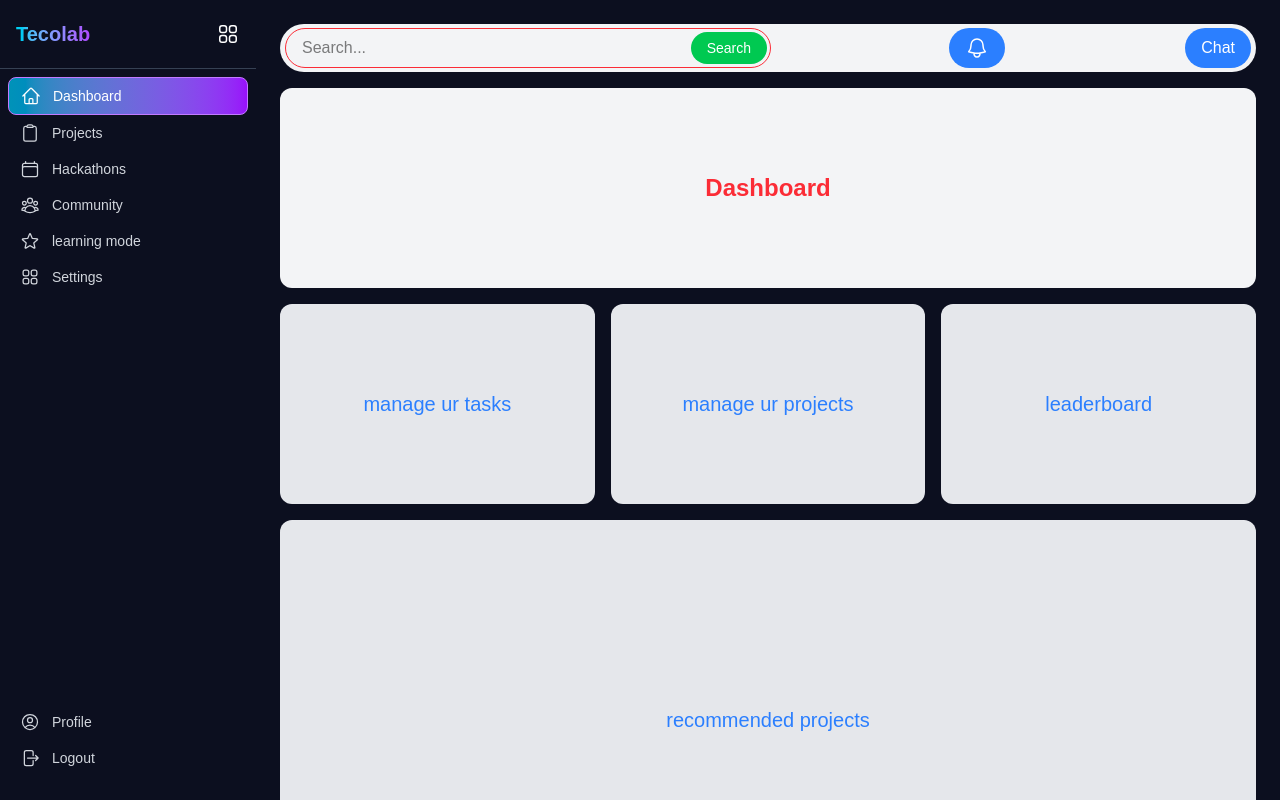
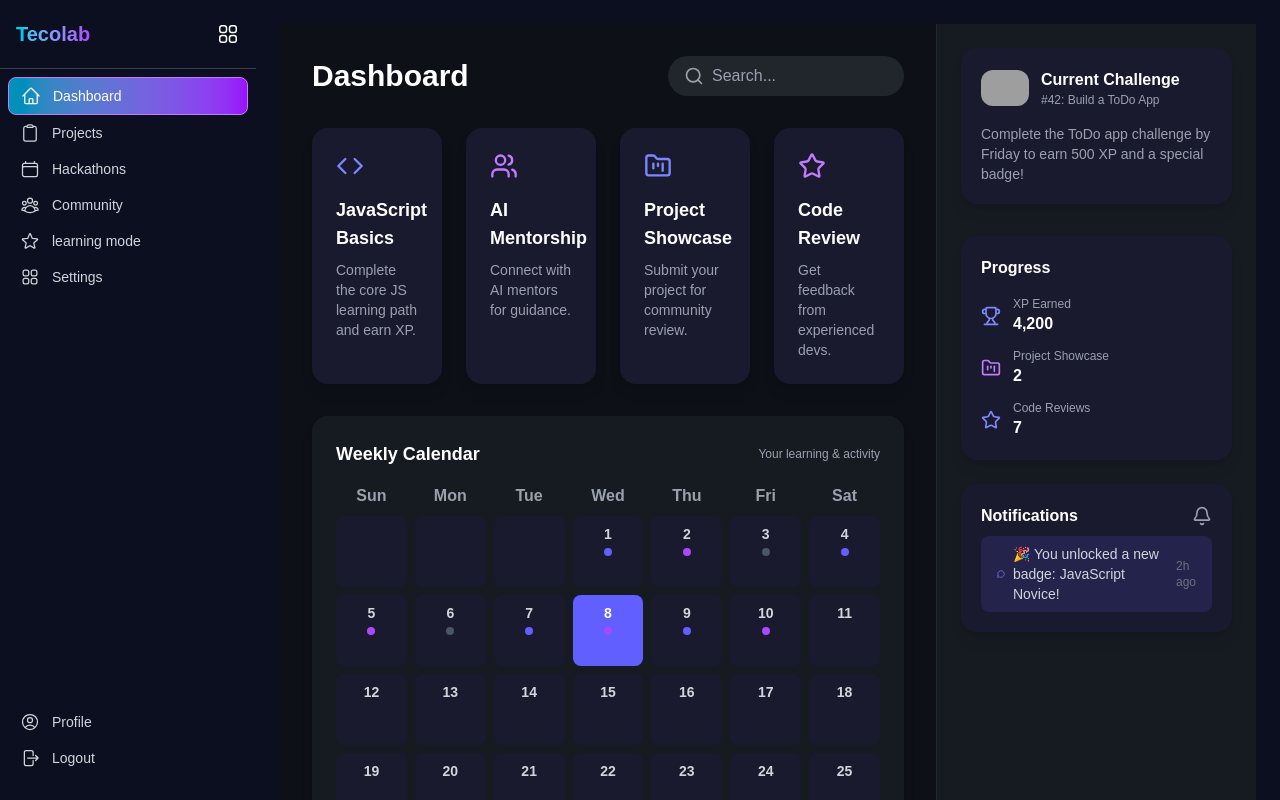
Before and after one commit to Thrinath008/home-page-tecolab, a Next.js app in the folder home-page/: page /dashboard in a window 1280 px wide. Shown: the top 800 px of the page. Built offline with nearby package versions, Linux system fonts and the light colour scheme; grey boxes are pictures that could not be loaded.

Commit message:
Revamp dashboard UI and add lucide-react icons
Replaces the dashboard page layout with a modern, interactive design using lucide-react icons and new UI sections for cards, calendar, progress, and notifications. Updates next.config.ts to allow Unsplash images and adds lucide-react to dependencies.

```diff
--- a/home-page/next.config.ts
+++ b/home-page/next.config.ts
@@ -17,6 +17,11 @@ const nextConfig = {
         hostname: 'www.haihai.ai',
         pathname: '/**',
       },
+      {
+        protocol: 'https',
+        hostname: 'images.unsplash.com',
+        pathname: '/**',
+      },
     ],
     formats: ['image/avif', 'image/webp'],
   },
--- a/home-page/package.json
+++ b/home-page/package.json
@@ -12,6 +12,7 @@
     "@heroicons/react": "^2.2.0",
     "clsx": "^2.1.1",
     "framer-motion": "^12.23.12",
+    "lucide-react": "^0.542.0",
     "motion": "^12.23.12",
     "next": "15.3.4",
     "react": "^19.0.0",
--- a/home-page/src/app/(dashboard)/dashboard/page.tsx
+++ b/home-page/src/app/(dashboard)/dashboard/page.tsx
@@ -1,66 +1,237 @@
-import { BellIcon } from "@/components/bell";
+"use client";
+import {
+  User,
+  LayoutDashboard,
+  Map,
+  Code,
+  Users,
+  FolderKanban,
+  Settings,
+  LogOut,
+  Search,
+  Bell,
+  Trophy,
+  Star,
+  MessageCircle,
+} from "lucide-react";
+import Image from "next/image";
+
+const navLinks = [
+  { name: "Dashboard", icon: LayoutDashboard },
+  { name: "Roadmaps", icon: Map },
+  { name: "Sandbox", icon: Code },
+  { name: "Community", icon: Users },
+  { name: "Projects", icon: FolderKanban },
+];
+
+const bottomMenu = [
+  { name: "Preferences", icon: Settings },
+  { name: "Sign Out", icon: LogOut },
+];
+
+const cards = [
+  {
+    title: "JavaScript Basics",
+    desc: "Complete the core JS learning path and earn XP.",
+    icon: <Code className="w-7 h-7 text-indigo-400" />,
+    color: "bg-[#23234b]",
+  },
+  {
+    title: "AI Mentorship",
+    desc: "Connect with AI mentors for guidance.",
+    icon: <Users className="w-7 h-7 text-purple-400" />,
+    color: "bg-[#23234b]",
+  },
+  {
+    title: "Project Showcase",
+    desc: "Submit your project for community review.",
+    icon: <FolderKanban className="w-7 h-7 text-indigo-400" />,
+    color: "bg-[#23234b]",
+  },
+  {
+    title: "Code Review",
+    desc: "Get feedback from experienced devs.",
+    icon: <Star className="w-7 h-7 text-purple-400" />,
+    color: "bg-[#23234b]",
+  },
+];
+
+const progress = [
+  { label: "XP Earned", value: "4,200", icon: <Trophy className="w-5 h-5 text-indigo-400" /> },
+  { label: "Project Showcase", value: "2", icon: <FolderKanban className="w-5 h-5 text-purple-400" /> },
+  { label: "Code Reviews", value: "7", icon: <Star className="w-5 h-5 text-indigo-400" /> },
+];
+
+const notifications = [
+  {
+    message: "🎉 You unlocked a new badge: JavaScript Novice!",
+    time: "2h ago",
+  },
+];
+
+const calendarDays = [
+  { day: "Mon", badge: "bg-indigo-500", label: "JS" },
+  { day: "Tue", badge: "bg-purple-500", label: "AI" },
+  { day: "Wed", badge: "bg-gray-600", label: "PR" },
+  { day: "Thu", badge: "bg-indigo-500", label: "JS" },
+  { day: "Fri", badge: "bg-purple-500", label: "AI" },
+  { day: "Sat", badge: "bg-gray-600", label: "PR" },
+  { day: "Sun", badge: "bg-indigo-500", label: "JS" },
+];
 
 export default function DashboardPage() {
+  // Static mock for current month calendar dates (May 2024)
+  // May 1, 2024 is Wednesday (index 3 if Sunday=0)
+  const month = "May 2024";
+  const daysInMonth = 31;
+  const firstDayIndex = 3; // Wednesday
+  const today = 8; // mock today date as 8th May
+
+  // Events mapped by date for demo (using calendarDays labels as event badges)
+  const eventsByDate = {
+    1: ["bg-indigo-500"], // JS
+    2: ["bg-purple-500"], // AI
+    3: ["bg-gray-600"],   // PR
+    4: ["bg-indigo-500"],
+    5: ["bg-purple-500"],
+    6: ["bg-gray-600"],
+    7: ["bg-indigo-500"],
+    8: ["bg-purple-500"],
+    9: ["bg-indigo-500"],
+    10: ["bg-purple-500"],
+  };
+
+  // Generate calendar cells (7x5 grid = 35 cells)
+  const totalCells = 35;
+
+  // Weekday headers Sunday to Saturday
+  const weekDays = ["Sun", "Mon", "Tue", "Wed", "Thu", "Fri", "Sat"];
+
   return (
-    <>
-      {/* MOBILE VIEW → Community first, then Chat */}
-      <div className="flex flex-col items-center w-full mt-4 space-y-3 md:hidden">
-        <button className="w-[80%] px-4 py-3 rounded-full bg-purple-500 text-white font-medium shadow-md">
-          Community
-        </button>
-        <button className="w-[80%] px-4 py-3 rounded-full bg-blue-500 text-white font-medium shadow-md">
-          Chat
-        </button>
-      </div>
-
-      {/* DESKTOP VIEW → Full dashboard */}
-      <div className="hidden md:block">
-        {/* Top bar: Search + Bell + Chat */}
-        <div className="flex w-full h-12 bg-gray-100 items-center rounded-full mb-4 px-[2px] justify-between">
-          {/* Search bar */}
-          <div className="relative w-1/2 ml-[3px]">
+    <div className="min-h-screen bg-[#0d1117] flex">
+      {/* Main Content */}
+      <main className="flex-1 flex flex-col px-8 py-8">
+        {/* Header */}
+        <div className="flex items-center justify-between mb-8">
+          <h1 className="text-3xl font-bold text-white">Dashboard</h1>
+          <div className="flex items-center bg-[#21262d] px-4 py-2 rounded-full">
+            <Search className="w-5 h-5 text-gray-400 mr-2" />
             <input
               type="text"
               placeholder="Search..."
-              className="h-10 text-black w-full px-4 pr-20 border border-red-500 rounded-full"
+              className="bg-transparent outline-none text-white placeholder-gray-400 w-44 focus:ring-2 focus:ring-indigo-500 rounded-full"
             />
-            <button className="absolute right-1 top-1 h-8 px-4 bg-green-500 text-white rounded-full text-sm">
-              Search
-            </button>
-          </div>
-
-          {/* Bell + Chat */}
-          <button className="h-10 px-4 bg-blue-500 text-white rounded-full mr-[3px]">
-            <BellIcon className="w-6 h-6" />
-          </button>
-          <button className="h-10 px-4 bg-blue-500 text-white rounded-full mr-[3px]">
-            Chat
-          </button>
-        </div>
-
-        {/* Top banner */}
-        <div className="flex w-full h-50 bg-gray-100 items-center justify-center rounded-xl">
-          <h1 className="text-2xl font-bold text-red-500">Dashboard</h1>
-        </div>
-
-        {/* Main content */}
-        <div className="flex w-full">
-          <div className="flex w-[33%] h-50 bg-gray-200 items-center justify-center mt-4 mr-4 mb-4 rounded-xl">
-            <h2 className="flex text-xl text-blue-500">manage ur tasks</h2>
-          </div>
-          <div className="grid w-[33%] h-50 bg-gray-200 items-center justify-center mt-4 mb-4 rounded-xl">
-            <h2 className="flex text-xl text-blue-500">manage ur projects</h2>
-          </div>
-          <div className="flex w-[33%] h-50 bg-gray-200 items-center justify-center mt-4 ml-4 mb-4 rounded-xl">
-            <h2 className="flex text-xl text-blue-500">leaderboard</h2>
           </div>
         </div>
+        {/* Cards Grid */}
+        <div className="grid grid-cols-1 md:grid-cols-2 xl:grid-cols-4 gap-6 mb-8">
+          {cards.map((card) => (
+            <div
+              key={card.title}
+              className="flex flex-col p-6 bg-[#1A1A2E] rounded-2xl shadow-lg hover:shadow-xl transition group cursor-pointer"
+            >
+              <div className="mb-4">{card.icon}</div>
+              <div className="text-white font-semibold text-lg mb-2">{card.title}</div>
+              <div className="text-gray-400 text-sm">{card.desc}</div>
+            </div>
+          ))}
+        </div>
+        {/* Calendar Section */}
+        <div className="bg-[#161b22] rounded-2xl shadow-lg p-6 mb-8">
+          <div className="flex items-center justify-between mb-4">
+            <div className="text-white font-semibold text-lg">Weekly Calendar</div>
+            <div className="text-gray-400 text-xs">Your learning & activity</div>
+          </div>
+          <div className="grid grid-cols-7 gap-2 text-center text-gray-400 select-none mb-2">
+            {weekDays.map((wd) => (
+              <div key={wd} className="font-semibold">
+                {wd}
+              </div>
+            ))}
+          </div>
+          <div className="grid grid-cols-7 gap-2">
+            {Array.from({ length: totalCells }).map((_, i) => {
+              const dayNum = i - firstDayIndex + 1;
+              const isValidDay = dayNum > 0 && dayNum <= daysInMonth;
+              const isToday = dayNum === today;
+              const eventBadges = eventsByDate[dayNum] || [];
 
-        {/* Recommended projects */}
-        <div className="flex w-full h-100 bg-gray-200 items-center justify-center mb-4 rounded-xl">
-          <h2 className="flex text-xl text-blue-500">recommended projects</h2>
+              return (
+                <div
+                  key={i}
+                  className={`aspect-square rounded-lg flex flex-col items-center justify-start p-2 cursor-pointer transition-colors ${
+                    isToday ? "bg-indigo-500 text-white" : "bg-[#1A1A2E] text-gray-300 hover:bg-[#2a2d43]"
+                  }`}
+                >
+                  <div className="text-sm font-semibold">{isValidDay ? dayNum : ""}</div>
+                  <div className="flex space-x-1 mt-1">
+                    {eventBadges.map((colorClass, idx) => (
+                      <span
+                        key={idx}
+                        className={`w-2 h-2 rounded-full ${colorClass}`}
+                        title="Event"
+                      />
+                    ))}
+                  </div>
+                </div>
+              );
+            })}
+          </div>
         </div>
-      </div>
-    </>
+      </main>
+
+      {/* Right Sidebar */}
+      <aside className="w-80 flex flex-col gap-6 bg-[#161b22] p-6 border-l border-[#23272e]">
+        {/* Current Challenge */}
+        <div className="bg-[#1A1A2E] rounded-2xl shadow-lg p-5 flex flex-col mb-2">
+          <div className="flex items-center mb-4">
+            <Image
+              src="https://images.unsplash.com/photo-1461749280684-dccba630e2f6?auto=format&fit=facearea&w=64&q=80"
+              alt="challenge"
+              width={48}
+              height={48}
+              className="rounded-xl object-cover mr-3"
+            />
+            <div>
+              <div className="text-white font-semibold">Current Challenge</div>
+              <div className="text-gray-400 text-xs">#42: Build a ToDo App</div>
+            </div>
+          </div>
+          <div className="text-gray-400 text-sm">
+            Complete the ToDo app challenge by Friday to earn 500 XP and a special badge!
+          </div>
+        </div>
+        {/* Progress */}
+        <div className="bg-[#1A1A2E] rounded-2xl shadow-lg p-5">
+          <div className="text-white font-semibold mb-4">Progress</div>
+          <div className="flex flex-col gap-3">
+            {progress.map((item) => (
+              <div key={item.label} className="flex items-center gap-3">
+                <div>{item.icon}</div>
+                <div>
+                  <div className="text-gray-400 text-xs">{item.label}</div>
+                  <div className="text-white font-semibold">{item.value}</div>
+                </div>
+              </div>
+            ))}
+          </div>
+        </div>
+        {/* Notifications */}
+        <div className="bg-[#1A1A2E] rounded-2xl shadow-lg p-5">
+          <div className="flex items-center justify-between mb-2">
+            <div className="text-white font-semibold">Notifications</div>
+            <Bell className="w-5 h-5 text-gray-400" />
+          </div>
+          <div className="flex flex-col gap-2">
+            {notifications.map((n, i) => (
+              <div key={i} className="bg-[#23234b] rounded-lg px-4 py-2 text-gray-300 text-sm flex items-center gap-2">
+                <MessageCircle className="w-4 h-4 text-indigo-400" /> {n.message}
+                <span className="ml-auto text-xs text-gray-500">{n.time}</span>
+              </div>
+            ))}
+          </div>
+        </div>
+      </aside>
+    </div>
   );
 }
```
Also changed, not shown: 1 other file (tests, documents, lock files or other folders).
